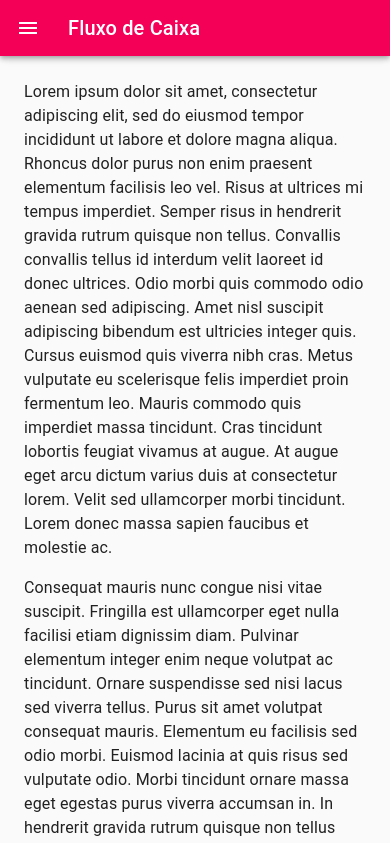
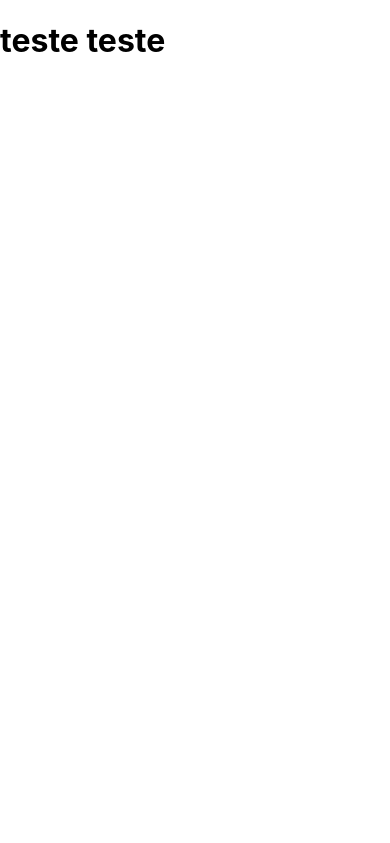
Before and after one commit to brunogomesreis/CerqueiraReisAdvUI, a React (Create React App) app: page /teste2 in a window 390 px wide. Shown: the top 843 px of the page. Built offline with nearby package versions, Linux system fonts and the light colour scheme; the HTML template or start-up script is replaced by a standard one.

Commit message:
Routes Implementation

```diff
--- a/package.json
+++ b/package.json
@@ -16,6 +16,7 @@
     "@types/react-dom": "^17.0.11",
     "react": "^17.0.2",
     "react-dom": "^17.0.2",
+    "react-helmet": "^6.1.0",
     "react-router-dom": "^6.2.1",
     "react-scripts": "5.0.0",
     "typescript": "^4.5.4",
@@ -44,5 +45,8 @@
       "last 1 firefox version",
       "last 1 safari version"
     ]
+  },
+  "devDependencies": {
+    "@types/react-helmet": "^6.1.5"
   }
 }
--- a/src/App.tsx
+++ b/src/App.tsx
@@ -1,8 +1,19 @@
 import { createTheme, Theme } from '@material-ui/core/styles';
-// import { routes } from "./config";
-// import { BrowserRouter as Router, Switch, Route } from "react-router-dom";
+import {Helmet} from "react-helmet";
+import { BrowserRouter, Routes, Route } from "react-router-dom";
 import './App.css';
-import Layout from './pages/cashflow';
+import { routes } from "./config";
+import { APP_TITLE } from "./utils/constants";
+
+import RouteItem from "./model/RouteItem.model";
+import { FC, ReactElement } from 'react';
+
+//rotes
+import Layout from './pages/Layout';
+import CashFlow from './pages/CashFlow';
+import { Router } from '@material-ui/icons';
+
+
 
 export const lightTheme: Theme = createTheme({
   palette: {
@@ -10,17 +21,51 @@ export const lightTheme: Theme = createTheme({
   },
 });
 
+
+// default component
+const DefaultComponent: FC<{}> = (): ReactElement => (
+  <div>{`No Component Defined.`}</div>
+);
+
+
 function App() {
   return (
-    <Layout useDefaultTheme={true} />
+    <>
+      <BrowserRouter>
+        <Routes>
+          <Route
+            index
+            element={
+              <Layout
+                toggleTheme={function (): void {
+                  throw new Error("Function not implemented.");
+                }}
+                useDefaultTheme={false}
+              >
+                <h1>Index</h1>
+              </Layout>
+            }
+          />
+          <Route
+            path="/teste"
+            element={
+              <Layout
+                toggleTheme={function (): void {
+                  throw new Error("Function not implemented.");
+                }}
+                useDefaultTheme={false}
+              >
+                <h1>teste teste</h1>
+              </Layout>
+            }
+          />
+          <Route path="/teste2" element={<h1>teste teste</h1>} />
+          <Route path="*" element={<h1>Not Found 404</h1>} />
+        </Routes>
+      </BrowserRouter>
+    </>
   );
 }
 
-/* <div className="App">
-<header className="App-header">
-  <img src={logo} className="App-logo" alt="logo" />
-  <SummaryCards title='Hello Cerqueira Reis Adv'/>
-</header>
-</div> */
 
 export default App;
--- /dev/null
+++ b/src/config/index.tsx
@@ -0,0 +1,20 @@
+// icons
+import HomeIcon from '@material-ui/icons/Home';
+// components
+import CashFlow from '../pages/CashFlow';
+
+// interface
+import RouteItem from '../model/RouteItem.model';
+// define app routes
+export const routes: Array<RouteItem> = [
+    {
+        key: "router-home",
+        title: "Home",
+        tooltip: "Home",
+        path: "/",
+        enabled: true,
+        component: CashFlow,
+        icon: HomeIcon,
+        appendDivider: true
+    }
+]
--- a/src/components/layout.tsx
+++ b/src/pages/Layout.tsx
@@ -1,9 +1,10 @@
-import React, { FC, useReducer } from "react";
+import React, { FC, ReactNode, useReducer } from "react";
+import clsx from "clsx";
 import { makeStyles, createStyles, Theme } from "@material-ui/core/styles";
 import { CssBaseline } from "@material-ui/core";
 
 // components
-import Header from "./Header/header";
+import Header from "../components/Header/header";
 // import {Navigation} from "./Navigation";
 // import {Footer} from "./Footer";
 
@@ -42,33 +43,32 @@ const useStyles = makeStyles((theme: Theme) =>
 );
 
 // define interface to represent component props
-interface Props {
-  // toggleTheme: () => void;
+interface LayoutProps {
+  toggleTheme: () => void;
   useDefaultTheme: boolean;
-  // children: ReactNode;
 }
 
 // functional component
-// const Layout: FC<Props> = ({ toggleTheme, useDefaultTheme, children }) => {
-const Layout: FC<Props> = ({ useDefaultTheme }) => {
+const Layout: FC<LayoutProps> = ({ toggleTheme, useDefaultTheme, children }) => {
+// const Layout: FC<LayoutProps> = ({ useDefaultTheme }) => {
   const classes = useStyles();
   const [open, toggle] = useReducer((open) => !open, true);
   return (
     <div className={classes.root}>
       <CssBaseline />
-      <Header text="Fluxo de Caixa"/>
-      {/* <Navigation open={open} handleClose={toggle} />
+      <Header text="Fluxo de Caixa" />
+      {/* <Navigation open={open} handleClose={toggle} /> */}
       <main
         className={clsx(classes.content, {
           [classes.contentShift]: open,
         })}
       >
-        <div className={classes.toolbar} />
+        <div className={classes.toolbar}> </div>
         {children}
       </main>
       <footer>
-        <Footer />
-      </footer> */}
+        <p>footer</p>
+      </footer>
     </div>
   );
 };
--- a/src/pages/cashflow.tsx
+++ b/src/pages/cashflow.tsx
@@ -1,76 +1,14 @@
-import React, { FC, useReducer } from "react";
-import { makeStyles, createStyles, Theme } from "@material-ui/core/styles";
-import { CssBaseline } from "@material-ui/core";
+import React, { FC } from 'react';
+import SummaryCards from '../components/SummaryCard/SummaryCard'
 
-// components
-import Header from "../components/Header/header";
-// import {Navigation} from "./Navigation";
-// import {Footer} from "./Footer";
 
-// constants
-import { DRAWER_WIDTH, FOOTER_HEIGHT } from "../utils/constants";
 
-// define css-in-js
-const useStyles = makeStyles((theme: Theme) =>
-  createStyles({
-    root: {
-      flex: 1,
-      display: "flex",
-      flexDirection: "column",
-    },
-    content: {
-      flexGrow: 1,
-      padding: theme.spacing(3),
-      minHeight: `calc(100vh - ${FOOTER_HEIGHT}px)`,
-      background: theme.palette.background.paper,
-      marginLeft: theme.spacing(7) + 1,
-      [theme.breakpoints.up("sm")]: {
-        marginLeft: theme.spacing(9) + 1,
-      },
-    },
-    toolbar: {
-      ...theme.mixins.toolbar,
-    },
-    contentShift: {
-      transition: theme.transitions.create("margin", {
-        easing: theme.transitions.easing.easeOut,
-        duration: theme.transitions.duration.enteringScreen,
-      }),
-      marginLeft: DRAWER_WIDTH,
-    },
-  })
-);
-
-// define interface to represent component props
-interface Props {
-  // toggleTheme: () => void;
-  useDefaultTheme: boolean;
-  // children: ReactNode;
-}
-
-// functional component
-// const Layout: FC<Props> = ({ toggleTheme, useDefaultTheme, children }) => {
-const Layout: FC<Props> = ({ useDefaultTheme }) => {
-  const classes = useStyles();
-  const [open, toggle] = useReducer((open) => !open, true);
+const CashFlow: FC = () => {
   return (
-    <div className={classes.root}>
-      <CssBaseline />
-      <Header text="Fluxo de Caixa"/>
-      {/* <Navigation open={open} handleClose={toggle} />
-      <main
-        className={clsx(classes.content, {
-          [classes.contentShift]: open,
-        })}
-      >
-        <div className={classes.toolbar} />
-        {children}
-      </main>
-      <footer>
-        <Footer />
-      </footer> */}
-    </div>
+    <>
+        <SummaryCards title={'Fluxo de Caixa'} />
+    </>
   );
 };
 
-export default Layout;
+export default CashFlow;
```
Also changed, not shown: src/model/RouteItem.model.tsx (added, +17 -0 lines), 2 other files (tests, documents, lock files or other folders).
